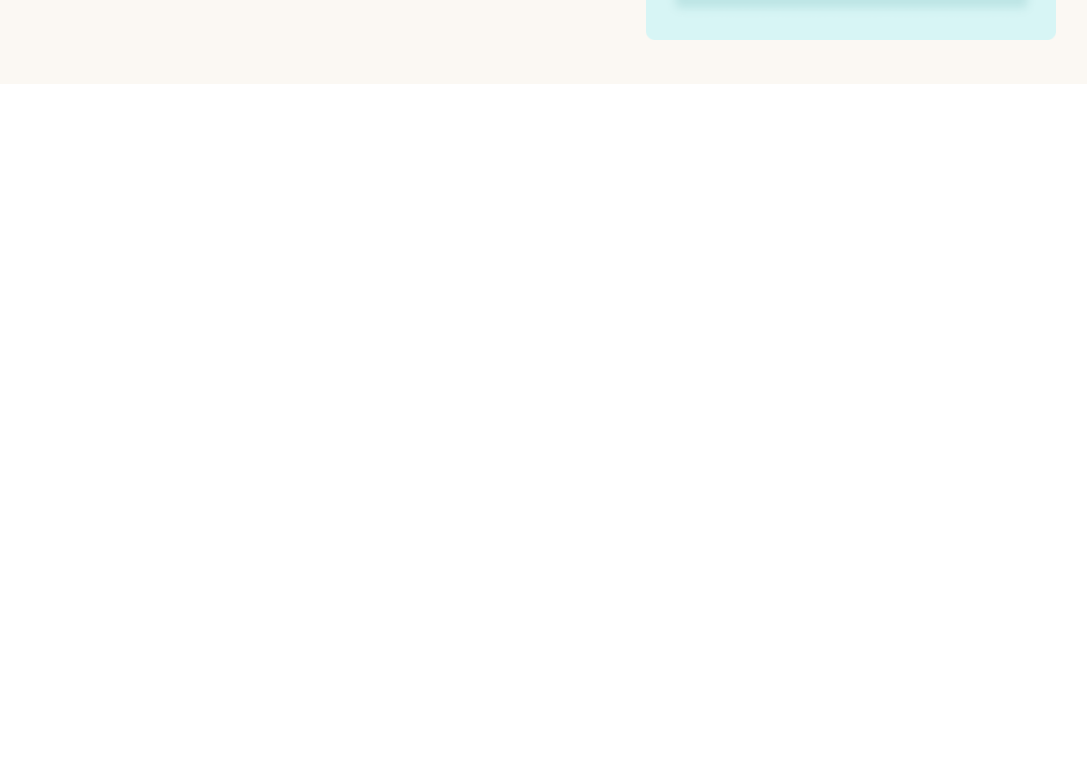
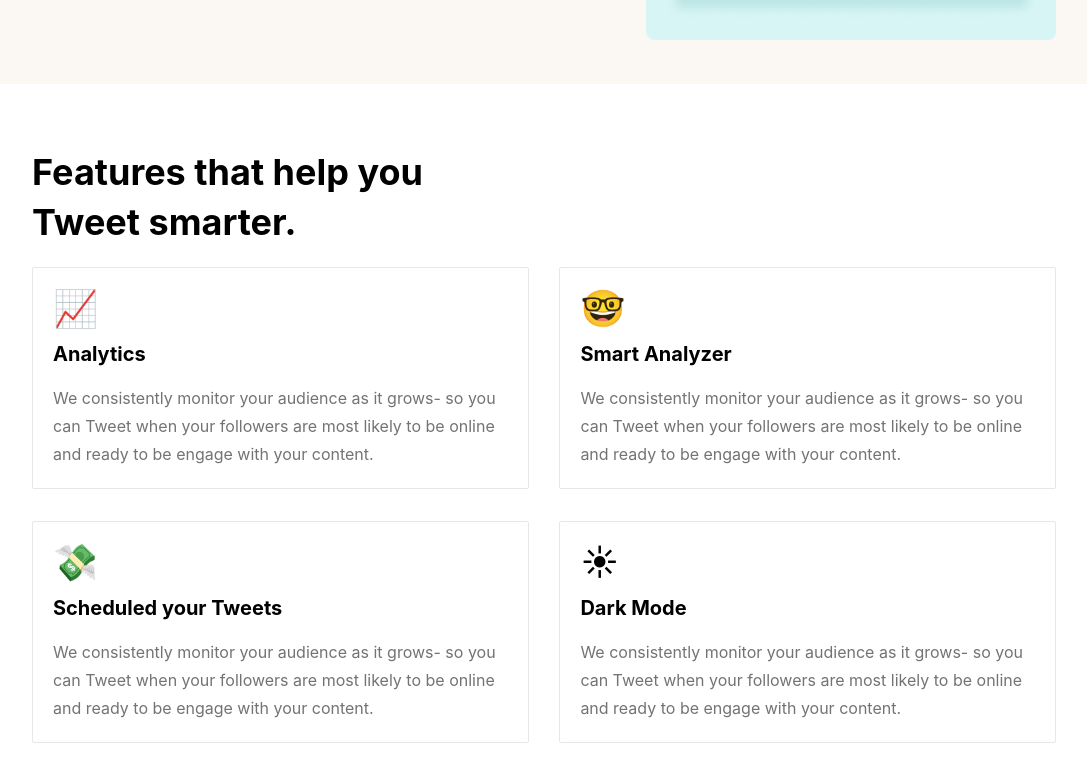
Before and after one commit to msabrii/ChirpLanding, a React (Vite) app: page / in a window 1280 px wide. Shown: the part 718-1500 px from the top of the page, without its empty margins (96-1183 px from the left). Before the commit the page ends 802 px from the top, so only its background shows below. Built offline with nearby package versions, Linux system fonts and the light colour scheme.

Commit message:
feat: create features section

```diff
--- a/src/App.tsx
+++ b/src/App.tsx
@@ -1,4 +1,5 @@
 import NavBar from "./components/NavBar";
+import Features from "./pages/Features";
 import Landing from "./pages/Landing";
 
 function App() {
@@ -8,6 +9,7 @@ function App() {
         <NavBar />
         <Landing />
       </div>
+      <Features />
     </div>
   );
 }
--- /dev/null
+++ b/src/pages/Features.tsx
@@ -0,0 +1,55 @@
+import React from "react";
+
+const data = [
+  {
+    text: "We consistently monitor your audience as it grows- so you can Tweet when your followers are most likely to be online and ready to be engage with your content.",
+    icon: "📈",
+    title: "Analytics",
+  },
+  {
+    text: "We consistently monitor your audience as it grows- so you can Tweet when your followers are most likely to be online and ready to be engage with your content.",
+    icon: "🤓",
+    title: "Smart Analyzer",
+  },
+  {
+    text: "We consistently monitor your audience as it grows- so you can Tweet when your followers are most likely to be online and ready to be engage with your content.",
+    icon: "💸",
+    title: "Scheduled your Tweets",
+  },
+  {
+    text: "We consistently monitor your audience as it grows- so you can Tweet when your followers are most likely to be online and ready to be engage with your content.",
+    icon: "☀︎",
+    title: "Dark Mode",
+  },
+];
+
+const Features = () => {
+  return (
+    <div className="md:px-10 px-4 lg:px-20 xl:px-32 2xl:px-64 flex flex-col mt-16">
+      <h2 className="font-bold max-w-md leading-snug text-4xl">
+        Features that help you Tweet smarter.
+      </h2>
+      <div className="flex flex-col lg:flex-row items-center lg:justify-between justify-center mt-5 mb-16 gap-6 lg:flex-wrap">
+        {data.map(({ icon, text, title }) => (
+          <FeatureCard icon={icon} title={title} text={text} />
+        ))}
+      </div>
+    </div>
+  );
+};
+
+export default Features;
+
+const FeatureCard: React.FC<{ icon: string; title: string; text: string }> = ({
+  icon,
+  title,
+  text,
+}) => {
+  return (
+    <div className="border w-full lg:w-[48.5%] min-h-[2rem] flex flex-col items-start justify-center p-5 rounded-sm lg:mb-2">
+      <p className="text-4xl mb-3">{icon}</p>
+      <h3 className="mb-4 font-bold text-xl">{title}</h3>
+      <p className="text-grey leading-7 text-base">{text}</p>
+    </div>
+  );
+};
```
